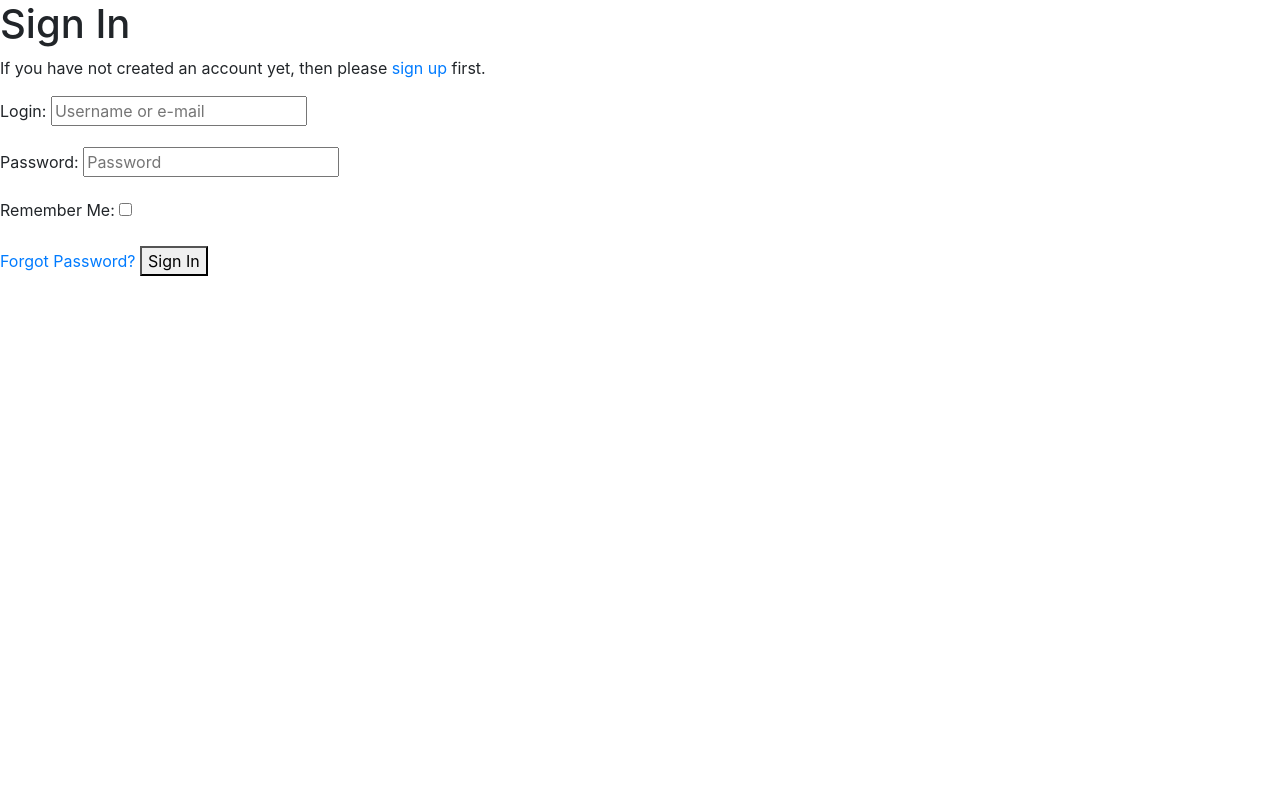
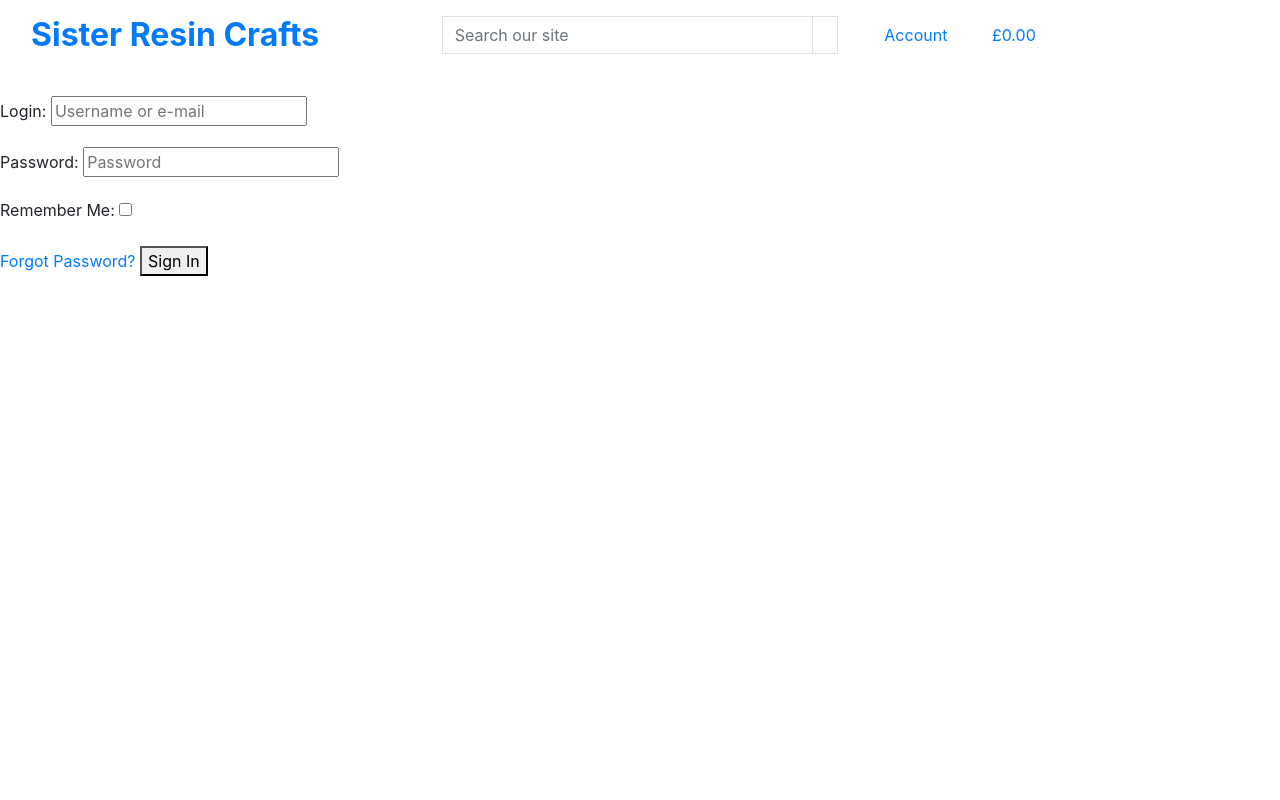
Before and after one commit to mcnic16/sister-resin-craftsmarch, a Django app: page /accounts/login/ in a window 1280 px wide. Run offline with Django 3.2, Linux system fonts and the light colour scheme; some libraries are stand-ins or nearby versions.

Commit message:
added navbar

```diff
--- a/home/templates/home/index.html
+++ b/home/templates/home/index.html
@@ -11,6 +11,7 @@
 
 <div class="container">
     <div class="row">
+        <!-- Logo and flag picture -->
         <div class="col my-auto logo text-center">
             <img class="img-fluid logo rounded" src="media/logo.png" alt="logo">
         </div>
@@ -19,6 +20,7 @@
                 <img class="img-fluid flag" src="media/flag.gif" alt="flag">
             </div>
             <div class="col-7 col-md-6 text-black my-4">
+                <!-- About the business -->
                 <p class="about">We're a small business based in South Wales with big dreams. Our passion for creating
                     customised gifts,means that we provide
                     our customers with nothing but the highest quality of products, which meet their
--- a/templates/base.html
+++ b/templates/base.html
@@ -31,8 +31,82 @@
 
     <title>Sister Resin Crafts{% block extra_title %}{% endblock %}</title>
   </head>
-  <body>
-    <header class="container-fluid fixed-top"></header>
+  <body class="d-flex flex-column min-vh-100">
+    <!-- Nav Bar -->
+  <header class="container-fluid fixed-top">
+      <div id="topnav" class="row bg-white pt-lg-2 d-lg-flex sister">
+          <div class="col-12 col-lg-4 my-auto py-1 py-lg-0 text-center text-lg-left">
+              <a href="{% url 'home' %}" class="nav-link main-logo-link">
+                  <h2 class="logo-font text-black my-0 sistermobile"><strong>Sister Resin Crafts</strong></h2>
+              </a>
+          </div>
+          <!-- Search bar -->
+          <div class="col-12 col-lg-4 my-auto py-1 py-lg-0">
+            <form method="GET" action="{% url 'products' %}">
+                <div class="input-group w-100">
+                    <input class="form-control border border-black rounded-0" type="text" name="q" placeholder="Search our site">
+                    <div class="input-group-append">
+                        <button class="form-control btn btn-black border border-black rounded-0 sistermobile" type="submit">
+                            <span class="icon">
+                                <i class="fas fa-search"></i>
+                            </span>
+                        </button>
+                    </div>
+                </div>
+            </form>
+        </div>
+        <!-- Account Dropdown menu -->
+        <div class="col-12 col-lg-4 my-auto py-1 py-lg-0">
+            <ul class="d-none d-lg-inline-block list-inline list-unstyled text-center text-lg-right my-0">
+                <li class="list-inline-item dropdown">
+                    <a class="text-black nav-link " href="#" id="user-options" data-toggle="dropdown" aria-haspopup="true" aria-expanded="false">
+                        <div class="text-center">
+                            <div><i class="fas fa-user fa-lg "></i></div>
+                            <p class="my-0">Account</p>
+                        </div>
+                    </a>
+                    <div class="dropdown-menu border-0" aria-labelledby="user-options">
+                        {% if request.user.is_authenticated %}
+                            {% if request.user.is_superuser %}
+                                <a href="" class="dropdown-item">My account</a>
+                            {% endif %}
+                            <a href="" class="dropdown-item">Account</a>
+                            <a href="{% url 'profile' %}" class="dropdown-item">My Profile</a>
+                            <a href="{% url 'account_logout' %}" class="dropdown-item">Logout</a>
+                        {% else %}
+                            <a href="{% url 'account_signup' %}" class="dropdown-item">Register</a>
+                            <a href="{% url 'account_login' %}" class="dropdown-item">Login</a>
+                        {% endif %}
+                    </div>
+                </li>
+                <!-- Shopping Bag -->
+                <li class="list-inline-item">
+                    <a class="{% if grand_total %}text-info font-weight-bold{% else %}text-black{% endif %} nav-link" href="{% url 'view_bag' %}">
+                        <div class="text-center">
+                            <div><i class="fas fa-shopping-bag fa-lg"></i></div>
+                            <p class="my-0">
+                                {% if total %}
+                                    £{{ total|floatformat:2 }}
+                                {% else %}
+                                    £0.00
+                                {% endif %}
+                            </p>
+                        </div>
+                    </a>
+                </li>
+            </ul>
+        </div>
+        <div class="row mx-auto">
+            <nav class="navbar navbar-expand-lg navbar-light">
+                <button class="navbar-toggler" type="button" data-toggle="collapse" data-target="#main-nav" aria-controls="main-nav" aria-expanded="false" aria-label="Toggle navigation">
+                    <span class="navbar-toggler-icon"></span>
+                </button>
+                {% include 'includes/mobile-top-header.html' %}
+                {% include 'includes/main-nav.html' %}
+            </nav>
+        </div>
+    </div>
+</header>
 
     {% if messages %}
         <div class="message-container"></div>
```
